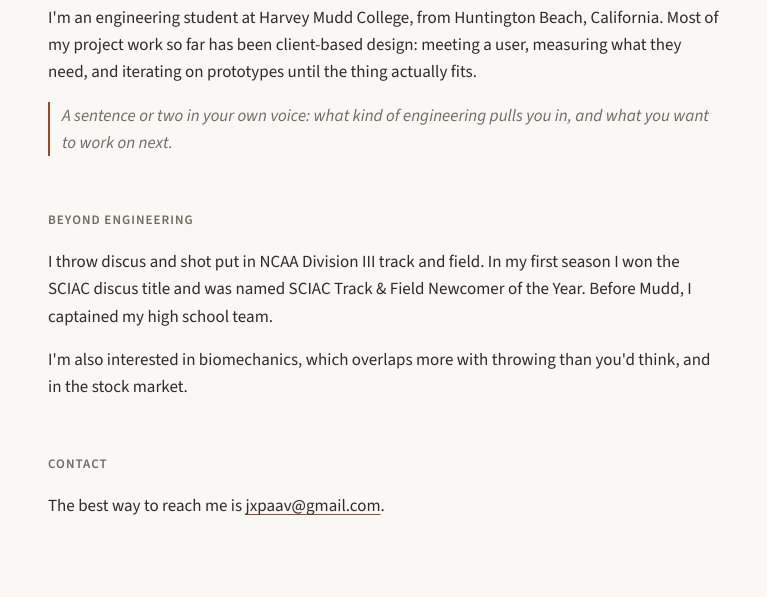
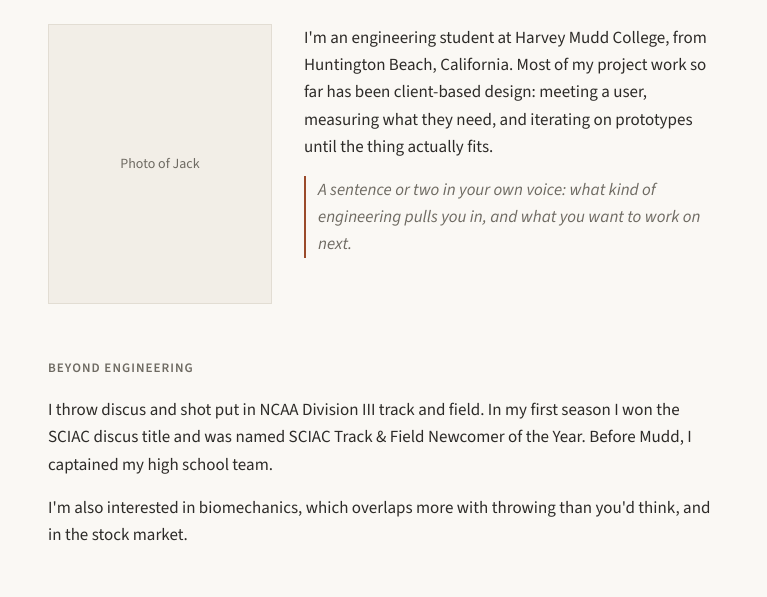
Before and after one commit to jxpaav-dev/jackpaavola-site, a plain HTML site: page about.html in a window 1280 px wide. Shown: the part 177-774 px from the top of the page, without its empty margins (256-1023 px from the left). Drawn offline with nearby package versions, Linux system fonts and the light colour scheme.

Commit message:
About: photo slot beside the bio
Co-Authored-By: Claude Opus 5.5 <noreply@anthropic.com>

```diff
--- a/about.html
+++ b/about.html
@@ -23,9 +23,13 @@
   <main class="wrap">
     <h1 class="page-title">About</h1>
 
-    <div class="prose">
-      <p>I'm an engineering student at Harvey Mudd College, from Huntington Beach, California. Most of my project work so far has been client-based design: meeting a user, measuring what they need, and iterating on prototypes until the thing actually fits.</p>
-      <p class="todo">A sentence or two in your own voice: what kind of engineering pulls you in, and what you want to work on next.</p>
+    <div class="about-intro">
+      <!-- Replace with: <img class="portrait" src="assets/jack.webp" width="800" height="1000" alt="Jack Paavola"> -->
+      <div class="portrait ph">Photo of Jack</div>
+      <div class="prose">
+        <p>I'm an engineering student at Harvey Mudd College, from Huntington Beach, California. Most of my project work so far has been client-based design: meeting a user, measuring what they need, and iterating on prototypes until the thing actually fits.</p>
+        <p class="todo">A sentence or two in your own voice: what kind of engineering pulls you in, and what you want to work on next.</p>
+      </div>
     </div>
 
     <section class="section">
--- a/styles.css
+++ b/styles.css
@@ -230,6 +230,26 @@ main { padding-top: 3rem; padding-bottom: 4rem; }
   height: auto;
   border: 1px solid var(--rule);
 }
+/* About: photo beside the bio, stacked on phones */
+.about-intro {
+  display: grid;
+  grid-template-columns: 14rem 1fr;
+  gap: 2rem;
+  align-items: start;
+  margin-top: 1.75rem;
+}
+.portrait {
+  width: 100%;
+  height: auto;
+  aspect-ratio: 4 / 5;
+  object-fit: cover;
+  border: 1px solid var(--rule);
+}
+@media (max-width: 34rem) {
+  .about-intro { grid-template-columns: 1fr; gap: 1.25rem; }
+  .portrait { max-width: 16rem; }
+}
+
 .steps {
   display: grid;
   grid-template-columns: 2.5rem 1fr;
```
